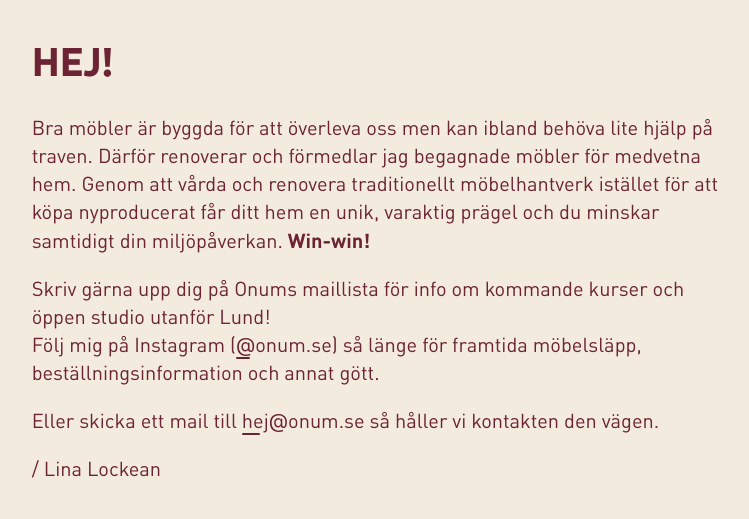
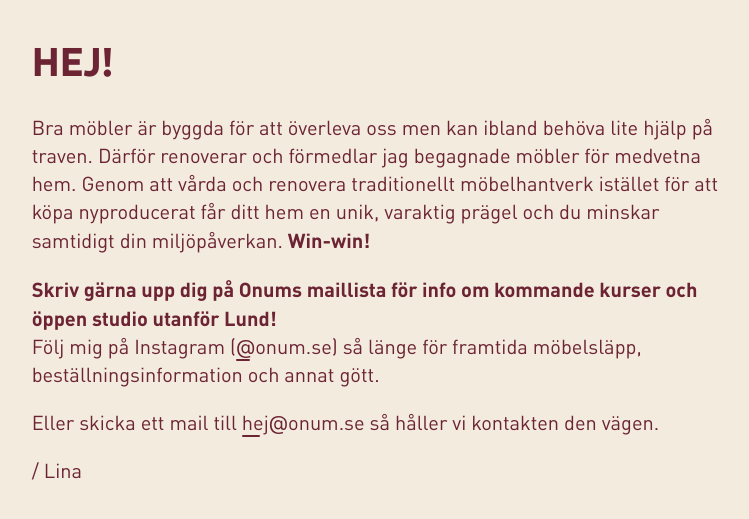
Before and after one commit to nilslockean/onum.se, a website: page docs/index.html in a window 1280 px wide. Shown: the part 209-728 px from the top of the page, without its empty margins (263-1012 px from the left). Drawn offline with nearby package versions, Linux system fonts and the light colour scheme.

Commit message:
style: update cta font weight and author name

```diff
--- a/docs/index.html
+++ b/docs/index.html
@@ -347,7 +347,7 @@
           varaktig prägel och du minskar samtidigt din miljöpåverkan.
           <strong>Win-win!</strong>
         </p>
-        <p>Skriv gärna upp dig på Onums maillista för info om kommande kurser och öppen studio utanför Lund!</p>
+        <p><strong>Skriv gärna upp dig på Onums maillista för info om kommande kurser och öppen studio utanför Lund!</strong></p>
         <div class="ml-form-embed"
           data-account="3555806:t7s6g6u5j0"
           data-form="4954022:j0d8z2"
@@ -367,7 +367,7 @@
           >
           så håller vi kontakten den vägen.
         </p>
-        <p>/ Lina Lockean</p>
+        <p>/ Lina</p>
       </main>
     </div>
 
```
